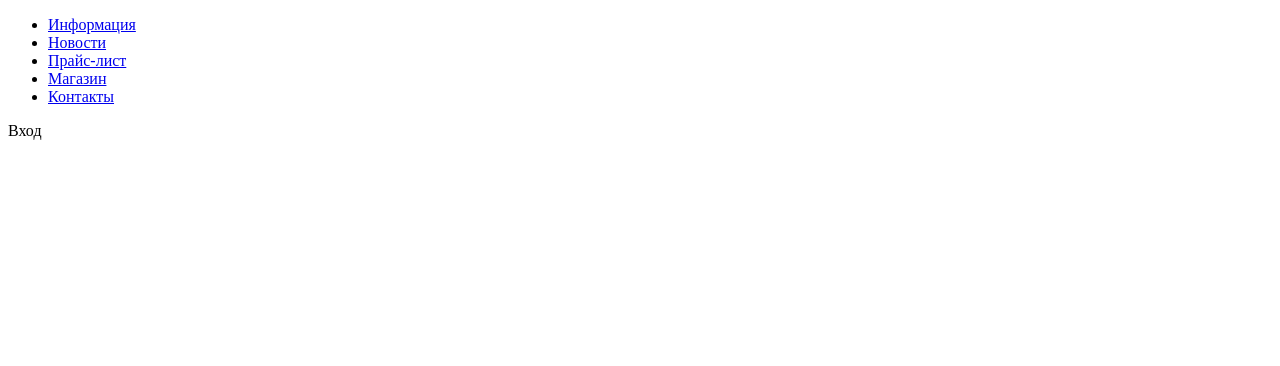
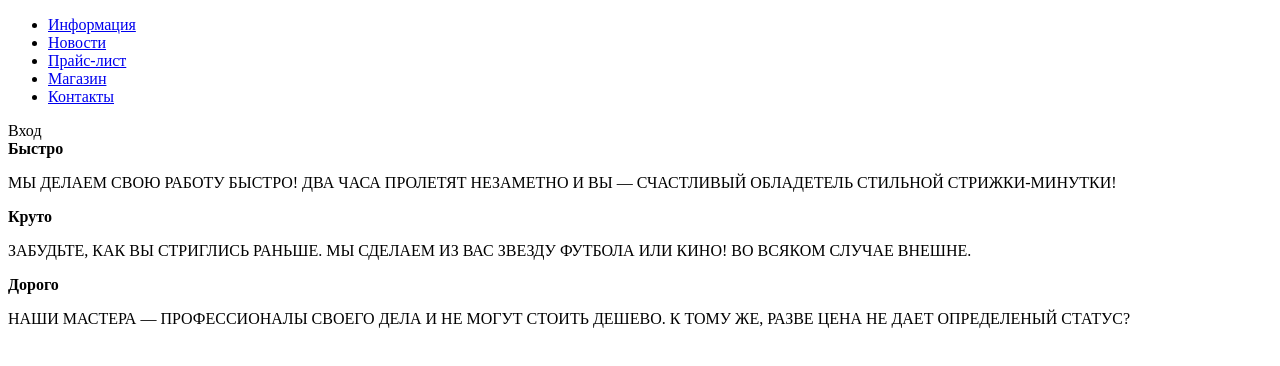
Before and after one commit to nikkrylov/barbershop-fixed, a plain HTML site: page index.html in a window 1280 px wide. Drawn offline with Linux system fonts and the light colour scheme.

Commit message:
added logo and advantages to header

```diff
--- a/index.html
+++ b/index.html
@@ -19,6 +19,24 @@
         <div class="login">
             Вход
         </div>
+        <div class="logo-top">
+        </div>
+        <div class="advantages">
+            <div class="advantage-item">
+                <b>Быстро</b>
+                <p>МЫ ДЕЛАЕМ СВОЮ РАБОТУ БЫСТРО! ДВА ЧАСА ПРОЛЕТЯТ НЕЗАМЕТНО И ВЫ — СЧАСТЛИВЫЙ ОБЛАДЕТЕЛЬ СТИЛЬНОЙ СТРИЖКИ-МИНУТКИ!</p>
+            </div>
+            <div class="advantage-item">
+                <b>Круто</b>
+                <p>ЗАБУДЬТЕ, КАК ВЫ СТРИГЛИСЬ РАНЬШЕ.
+                    МЫ СДЕЛАЕМ ИЗ ВАС ЗВЕЗДУ ФУТБОЛА ИЛИ КИНО!
+                    ВО ВСЯКОМ СЛУЧАЕ ВНЕШНЕ.
+                </p>
+            </div>
+            <div class="advantage-item"></div>
+                <b>Дорого</b>
+                <p>НАШИ МАСТЕРА — ПРОФЕССИОНАЛЫ СВОЕГО ДЕЛА И НЕ МОГУТ СТОИТЬ ДЕШЕВО. К ТОМУ ЖЕ, РАЗВЕ ЦЕНА НЕ ДАЕТ ОПРЕДЕЛЕНЫЙ СТАТУС?</p>
+        </div>
     </header>
 </div>
 
```
